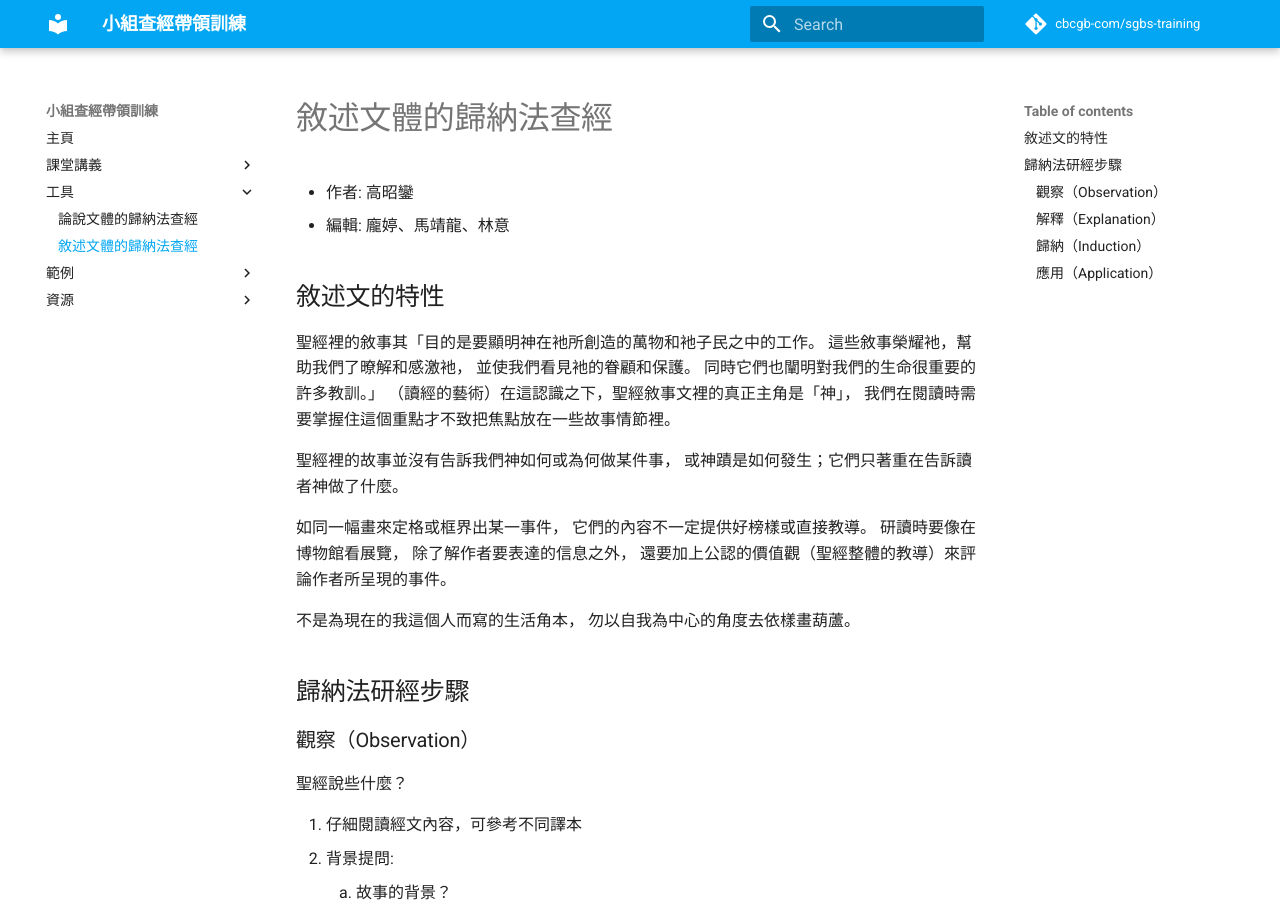
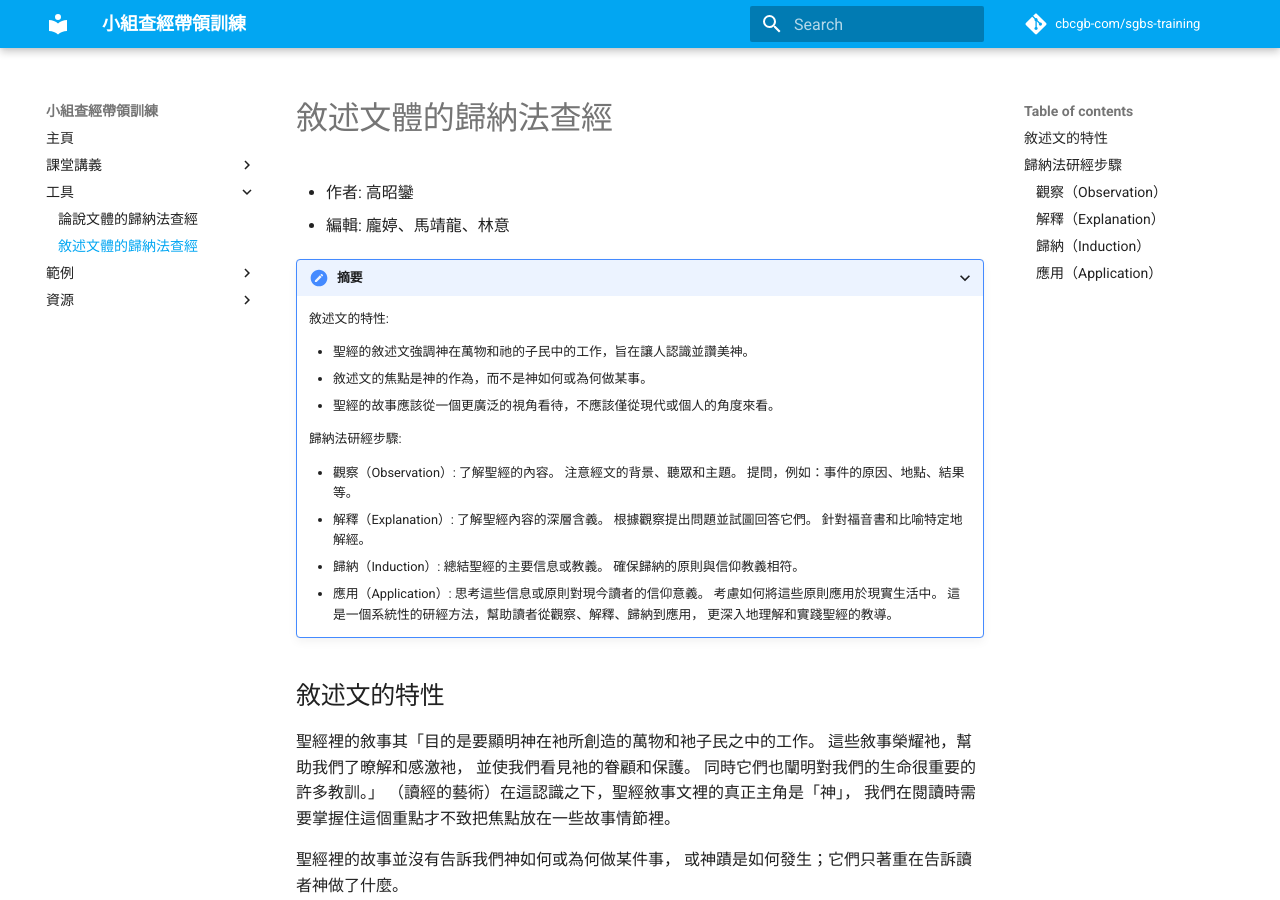
Before and after one commit to cbcgb-com/sgbs-training, an MkDocs documentation site: the page built from docs/tools/ibs-narrative-notes.md, in a window 1280 px wide and 900 px high. Built offline with MkDocs 1.6.1 and Material for MkDocs 9.7.7, drawn with Linux system fonts in a browser that asks for light colours; comment, search, counter and statistics services are not loaded; some of the changed lines change nothing that is shown.

Commit message:
docs: Update IBS narrative notes
- Add a summary section
- Formatted markdown to comply with markdownlint.

```diff
--- a/docs/tools/ibs-narrative-notes.md
+++ b/docs/tools/ibs-narrative-notes.md
@@ -3,7 +3,30 @@
 - 作者: 高昭鑾
 - 編輯: 龐婷、馬靖龍、林意
 
-##  敘述⽂的特性
+???+ 摘要
+
+    敘述⽂的特性:
+
+    - 聖經的敘述文強調神在萬物和祂的子民中的工作，旨在讓人認識並讚美神。
+    - 敘述文的焦點是神的作為，而不是神如何或為何做某事。
+    - 聖經的故事應該從一個更廣泛的視角看待，不應該僅從現代或個人的角度來看。
+
+    歸納法研經步驟:
+
+    - 觀察（Observation）: 了解聖經的內容。
+      注意經文的背景、聽眾和主題。
+      提問，例如：事件的原因、地點、結果等。
+    - 解釋（Explanation）: 了解聖經內容的深層含義。
+      根據觀察提出問題並試圖回答它們。
+      針對福音書和比喻特定地解經。
+    - 歸納（Induction）: 總結聖經的主要信息或教義。
+      確保歸納的原則與信仰教義相符。
+    - 應用（Application）: 思考這些信息或原則對現今讀者的信仰意義。
+      考慮如何將這些原則應用於現實生活中。
+      這是一個系統性的研經方法，幫助讀者從觀察、解釋、歸納到應用，
+      更深入地理解和實踐聖經的教導。
+
+## 敘述⽂的特性
 
 聖經裡的敘事其「⽬的是要顯明神在衪所創造的萬物和衪⼦民之中的工作。
 這些敘事榮耀衪，幫助我們了暸解和感激衪，
@@ -31,55 +54,54 @@
 聖經說些什麼？
 
 1. 仔細閱讀經文內容，可參考不同譯本
-1. 背景提問:
-	1. 故事的背景？
-	1. 聽眾是誰？（福⾳書裡耶穌的聽眾是誰）
-	1. 它的讀者/受者是誰？（是寫給誰讀的？）
-1. 內容的提問及觀察整理 （7問）
-	1. What？（事件的主題是什麼？）
-	1. Who？（那些⼈物和這⼀事件直接相關？）
-	1. When？（事件發⽣在何時？）
-	1. Where？（事件發生在何地？）
-	1. Why？（事件發⽣的原因是什麼？）
-	1. How？（事件發生的經過是如何？）
-	1. Wherefore？（事件的結果或影響是什麼？）
-	1. 其他？
+2. 背景提問:
+   1. 故事的背景？
+   2. 聽眾是誰？（福⾳書裡耶穌的聽眾是誰）
+   3. 它的讀者/受者是誰？（是寫給誰讀的？）
+3. 內容的提問及觀察整理 （7問）
+   1. What？（事件的主題是什麼？）
+   2. Who？（那些⼈物和這⼀事件直接相關？）
+   3. When？（事件發⽣在何時？）
+   4. Where？（事件發生在何地？）
+   5. Why？（事件發⽣的原因是什麼？）
+   6. How？（事件發生的經過是如何？）
+   7. Wherefore？（事件的結果或影響是什麼？）
+   8. 其他？
 
 ### 解釋（Explanation）
 
 聖經內容的含義
 
 1. 提問題:
-	1. 根據 「觀察」，從⾃己的筆記中發現或提出一些需要或值得進一步了解的問題
-	1. 機械式的問一些問題，以幫助了解經⽂
-		1. 定義性的問題: 某字詞的意思是什麼？（e.g. 「別⻄⼘」、「使徒」、「法利賽人」）
-		1. 關聯性問題: 人、事、時之關係，經⽂上下文的語句關聯
-		1. 推理性問題: 問"為什麼"？
-		1. 含義性問題:字⾯背後要表達的含意
-1. 解釋（回答）敘述經⽂的原則
-	1. 福⾳書解經原則
-		1. 從耶穌的⻆度，來思考衪的教導重點
-		1. 從四位作者的角度，來思考作者要介紹有關耶穌的信息是什麼？
-		1. 作者寫作的歴史背景，寫作對象，⽬的
-		1. 作者為其讀者重述這故事的理由是什麼，取材的⻆度和其他福⾳書有何不同
-	1. ⽐喻的解經原則
-		1. 找出聽眾是誰？（很重要!）
-		1. 找出關聯點: 故事裡哪個要點是和聽者有關聯的？（從講這⽐喻的背景及聽者來找）
-		1. 重點是什麼？
-		1. 它想獲得什麼回應？
-		1. 若耶穌對某⼀比喻提出解釋，則以衪的解釋為凖
-		1. 比喻的解釋（或其他經⽂的解釋） 要以其上下⽂ （context） 來界定其意義，
+   1. 根據 「觀察」，從⾃己的筆記中發現或提出一些需要或值得進一步了解的問題
+   2. 機械式的問一些問題，以幫助了解經⽂
+      1. 定義性的問題: 某字詞的意思是什麼？（e.g. 「別⻄⼘」、「使徒」、「法利賽人」）
+      2. 關聯性問題: 人、事、時之關係，經⽂上下文的語句關聯
+      3. 推理性問題: 問"為什麼"？
+      4. 含義性問題:字⾯背後要表達的含意
+2. 解釋（回答）敘述經⽂的原則
+   1. 福⾳書解經原則
+      1. 從耶穌的⻆度，來思考衪的教導重點
+      2. 從四位作者的角度，來思考作者要介紹有關耶穌的信息是什麼？
+      3. 作者寫作的歴史背景，寫作對象，⽬的
+      4. 作者為其讀者重述這故事的理由是什麼，取材的⻆度和其他福⾳書有何不同
+   2. ⽐喻的解經原則
+      1. 找出聽眾是誰？（很重要!）
+      2. 找出關聯點: 故事裡哪個要點是和聽者有關聯的？（從講這⽐喻的背景及聽者來找）
+      3. 重點是什麼？
+      4. 它想獲得什麼回應？
+      5. 若耶穌對某⼀比喻提出解釋，則以衪的解釋為凖
+      6. 比喻的解釋（或其他經⽂的解釋） 要以其上下⽂ （context） 來界定其意義，
 相同的比喻不必然指相同的意思，或可以 cross-reference.
-
 
 ### 歸納（Induction）
 
 這段經⽂可歸納出那些信息或信仰原則？
 
 1. 將所得的解釋加以系統化，成為幾個要點或原則
-	1. 這段經⽂的主要信息是什麼？
-	1. 根據經⽂的重點整理出作者所要教導的信息或原則
-1. 歸納的原則:合於信仰教義 （e.g. 亞伯拉罕娶妾並不符合聖經⼀夫⼀妻的教導，十誡）
+   1. 這段經⽂的主要信息是什麼？
+   2. 根據經⽂的重點整理出作者所要教導的信息或原則
+2. 歸納的原則:合於信仰教義 （e.g. 亞伯拉罕娶妾並不符合聖經⼀夫⼀妻的教導，十誡）
 
 ### 應⽤（Application）
 
```
